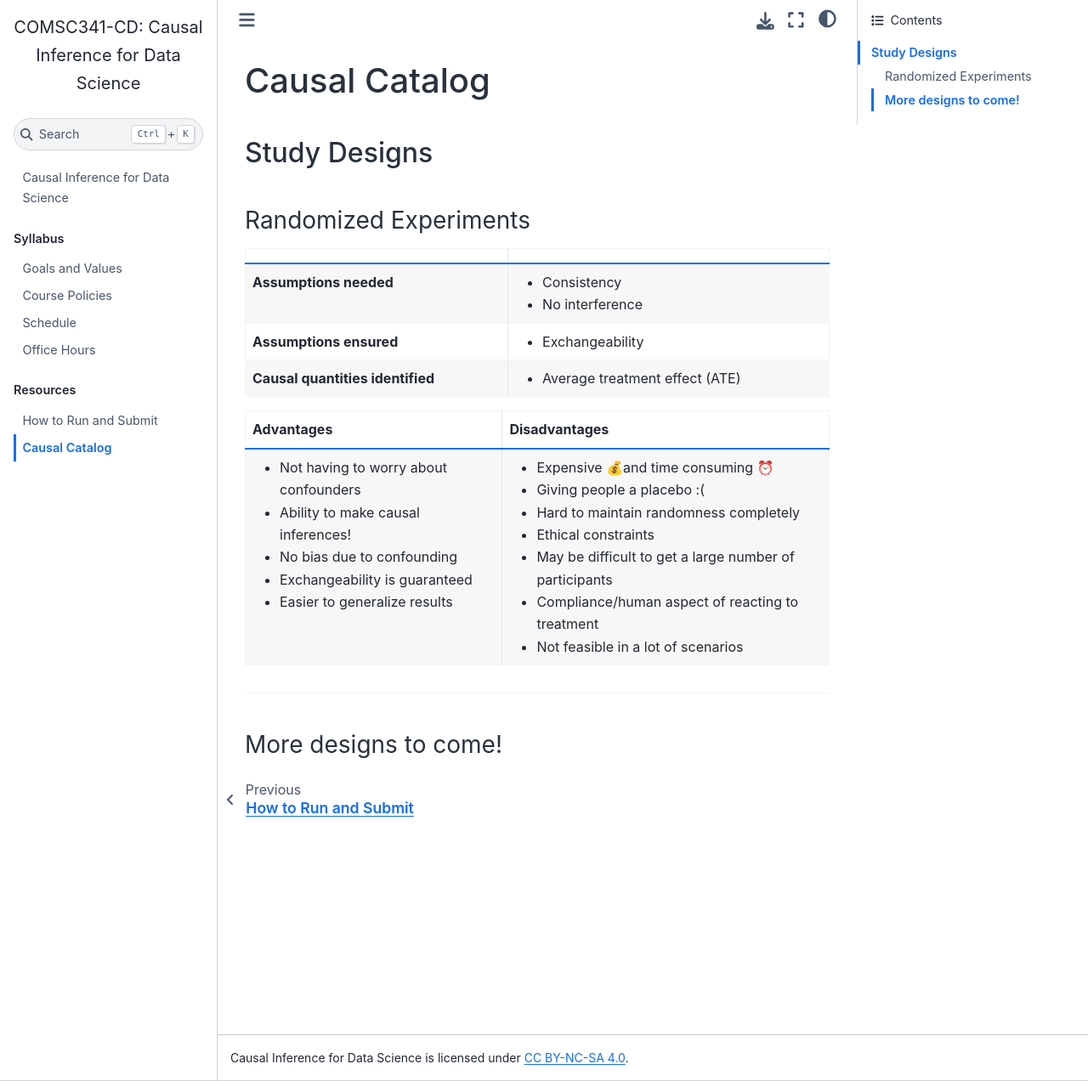
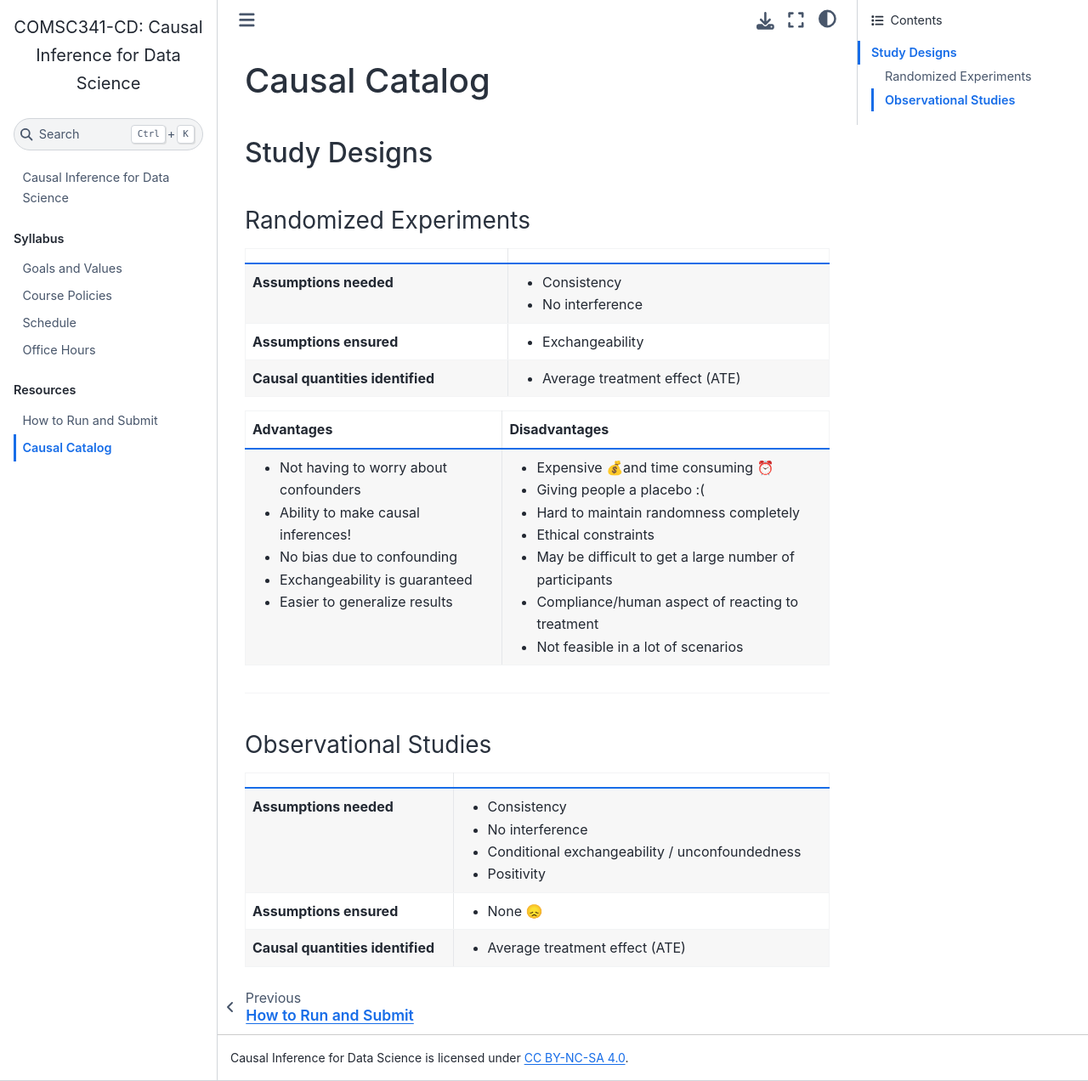
Before and after one commit to comsc341cd/comsc341cd.github.io, a Jupyter Book: the page built from resources/catalog.md, in a window 1280 px wide and 1272 px high. Shown: the whole window at 85% size. Built offline with Jupyter Book 1.0.4 settings and Sphinx 7.4.7 and the Sphinx Book theme 1.1.4, drawn with Linux system fonts in a browser that asks for light colours; pages that are not in the unit, such as notebooks, are missing from menus.

Commit message:
ws4 update

```diff
--- a/_toc.yml
+++ b/_toc.yml
@@ -21,6 +21,7 @@ parts:
       - file: worksheets/ws1.ipynb
       - file: worksheets/ws2.ipynb
       - file: worksheets/ws3.ipynb
+      - file: worksheets/ws4.ipynb
 
   - caption: Worksheet Solutions
     chapters:
--- a/resources/catalog.md
+++ b/resources/catalog.md
@@ -49,4 +49,26 @@
 
 ---
 
-### More designs to come!
+### Observational Studies
+
+:::{list-table}
+:header-rows: 1
+:widths: auto
+
+*
+    -
+    -
+
+*
+    - **Assumptions needed**
+    - <ul><li>Consistency</li><li>No interference</li><li>Conditional exchangeability / unconfoundedness</li><li>Positivity</li></ul>
+
+*
+    - **Assumptions ensured**
+    - <ul><li>None 😞</li></ul>
+
+*
+    - **Causal quantities identified**
+    - <ul><li>Average treatment effect (ATE)</li></ul>
+
+:::
```
Also changed, not shown: syllabus/schedule.md (+2 -2 lines), images/ws4_dag1.png (added), images/ws4_dag2.png (added), 1 other file.
